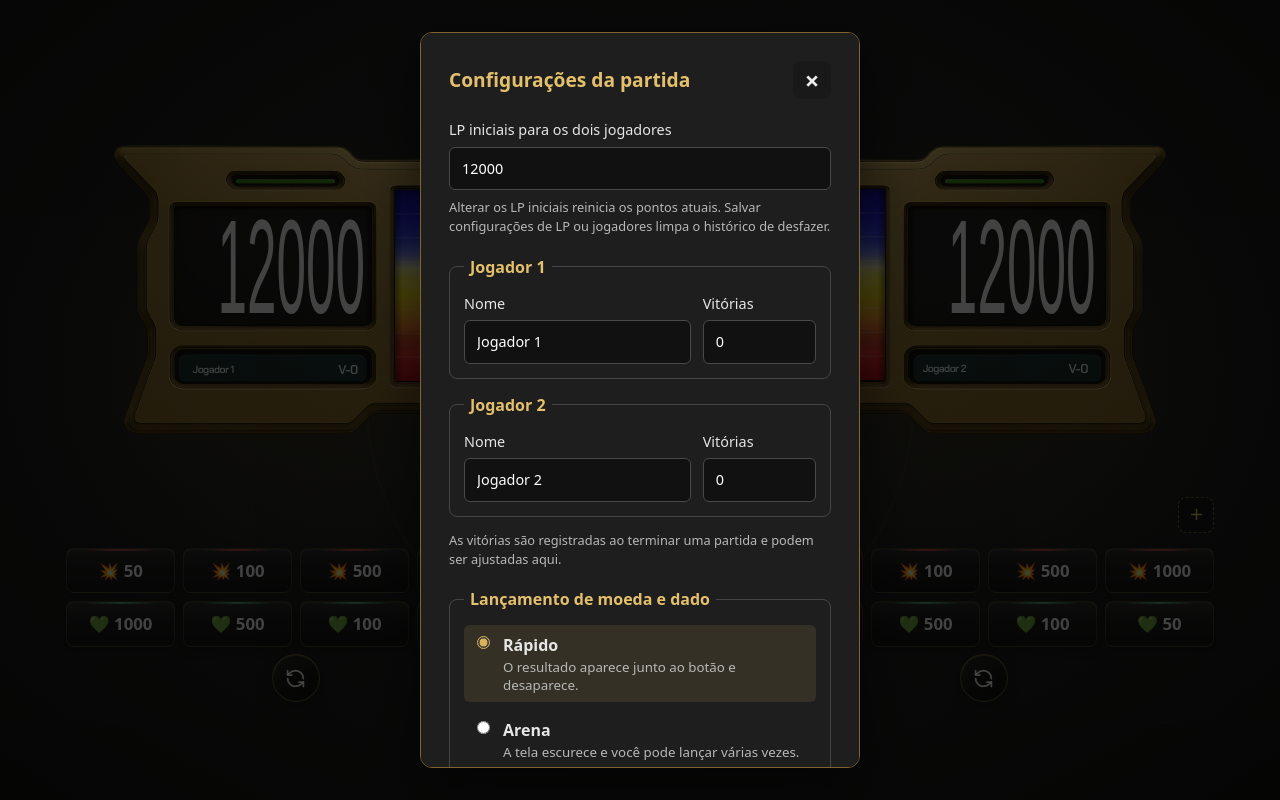
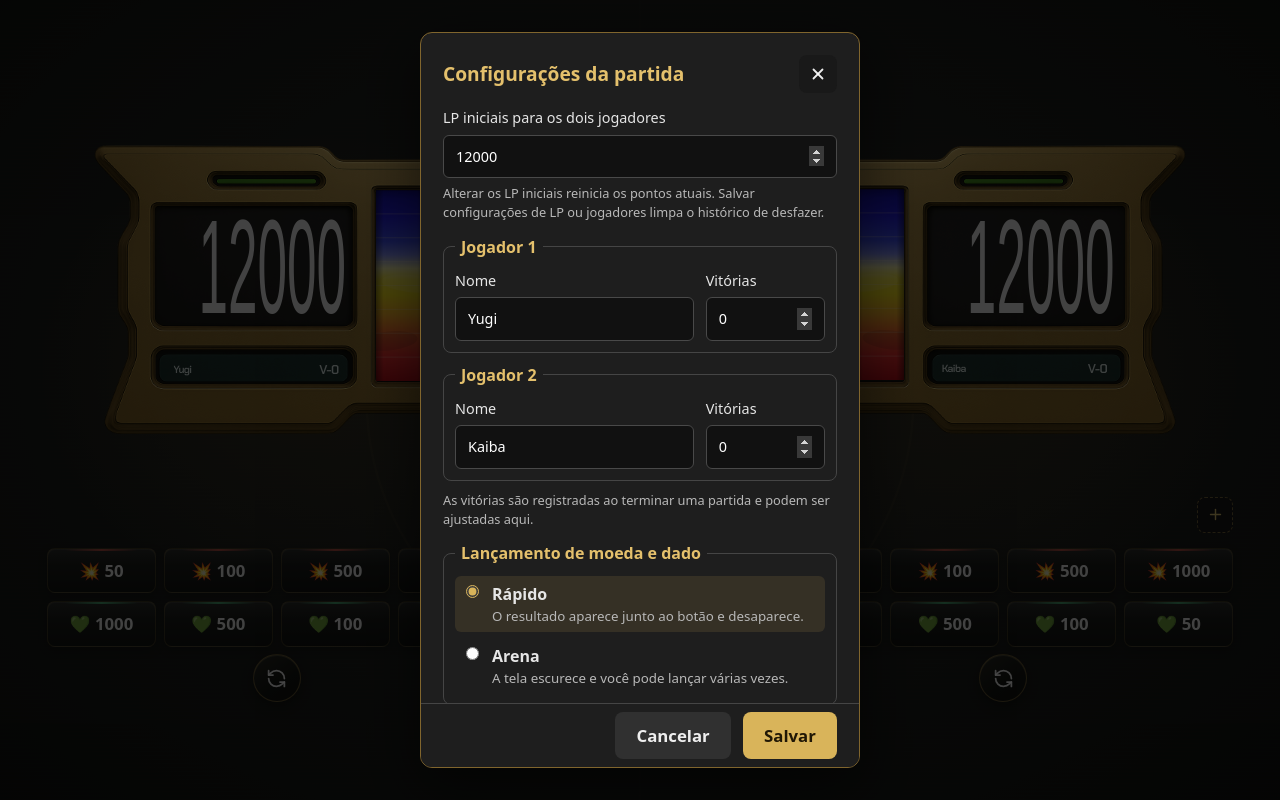
Before and after one commit to sillasHead/yugioh-lp, a React (Vite) app: page / in a window 1280 px wide. Both pictures are taken after a click on the button 640 px from the left and 508 px from the top of the page. Built offline with nearby package versions, Linux system fonts and the light colour scheme; a web font is replaced by a local one.

Commit message:
Ajusta responsividade e modal de configuracoes

```diff
--- a/src/App.css
+++ b/src/App.css
@@ -3,7 +3,7 @@
 #root {
   min-height: 100svh;
   width: 100%;
-  padding: clamp(16px, 3vw, 48px);
+  padding: 0;
   background-color: #141613;
   background-image:
     radial-gradient(ellipse 27% 38% at 24% 46%, rgb(197 151 62 / 12%), transparent 78%),
@@ -12,6 +12,20 @@
     linear-gradient(90deg, transparent 49.95%, rgb(207 171 99 / 5%) 50%, transparent 50.05%),
     repeating-linear-gradient(0deg, rgb(255 255 255 / 0.35%) 0 1px, transparent 1px 4px),
     radial-gradient(ellipse at 50% 45%, #292b27 0%, #1d1f1c 58%, #111310 100%);
+}
+
+@media (min-width: 901px) {
+  #root {
+    height: 100svh;
+    overflow: clip;
+    padding: 0;
+  }
+}
+
+@media (min-width: 601px) {
+  body {
+    overflow: clip;
+  }
 }
 
 .container {
@@ -23,6 +37,19 @@
   gap: clamp(16px, 3vw, 52px);
 }
 
+@media (min-width: 901px) {
+  .container {
+    height: 100svh;
+    min-height: 0;
+  }
+}
+
+@media (min-width: 1200px) {
+  :root {
+    --counter-size: clamp(240px, min(40vw, 62svh), 560px);
+  }
+}
+
 .bungee-spice-regular {
   font-family: 'Bungee Spice', sans-serif;
   font-weight: 400;
@@ -31,7 +58,7 @@
 
 @media (max-width: 900px) {
   #root {
-    padding: 16px;
+    padding: 8px;
   }
 
   .container {
@@ -40,9 +67,23 @@
   }
 }
 
+@media (min-width: 601px) and (max-width: 900px) {
+  #root {
+    height: 100svh;
+    overflow: clip;
+  }
+
+  .container {
+    height: calc(100svh - 16px);
+    min-height: 0;
+  }
+}
+
 @media (max-width: 600px) {
   #root {
     min-height: 100svh;
+    height: auto;
+    overflow: visible;
     padding: max(12px, env(safe-area-inset-top)) 12px
       max(12px, env(safe-area-inset-bottom));
     background-image:
--- a/src/App.tsx
+++ b/src/App.tsx
@@ -6,8 +6,8 @@ import { CounterBoardProvider } from './hooks/CounterBoard'
 import type { Player } from './types/life-provider'
 
 const players: Player[] = [
-  { id: 'player-1', name: 'Jogador 1', initialLifePoints: 12000 },
-  { id: 'player-2', name: 'Jogador 2', initialLifePoints: 12000 },
+  { id: 'player-1', name: 'Yugi', initialLifePoints: 12000 },
+  { id: 'player-2', name: 'Kaiba', initialLifePoints: 12000 },
 ]
 
 function App() {
--- a/src/components/GameActions/index.tsx
+++ b/src/components/GameActions/index.tsx
@@ -164,8 +164,8 @@ export function GameActions({ players }: Props) {
             aria-hidden="true"
           >
             <span className={`coin ${rollResult.value === 0 ? 'is-face' : 'is-tail'}`}>
-              <img className="coin-front" src={ArenaFace} alt="" />
-              <img className="coin-back" src={ArenaTail} alt="" />
+              <img className="coin-front" src={ArenaFace} alt="" draggable={false} />
+              <img className="coin-back" src={ArenaTail} alt="" draggable={false} />
             </span>
           </span>
         )}
@@ -175,7 +175,7 @@ export function GameActions({ players }: Props) {
           aria-label="Lançar moeda"
           onClick={handleCoinToss}
         >
-          <img src={CoinToss} alt="" />
+          <img src={CoinToss} alt="" draggable={false} />
         </button>
       </div>
 
@@ -221,6 +221,7 @@ export function GameActions({ players }: Props) {
             src={diceImages[rollResult.value]}
             alt=""
             aria-hidden="true"
+            draggable={false}
           />
         )}
         <button
@@ -229,7 +230,7 @@ export function GameActions({ players }: Props) {
           aria-label="Lançar dado"
           onClick={handleDiceRoll}
         >
-          <img src={Dice} alt="" />
+          <img src={Dice} alt="" draggable={false} />
         </button>
       </div>
 
@@ -263,8 +264,8 @@ export function GameActions({ players }: Props) {
                     aria-label={`Moeda: ${rollResult.value === 0 ? 'heads' : 'tails'}. Lançar novamente`}
                     onClick={(event) => { event.stopPropagation(); handleCoinToss() }}>
                     <span className={`coin ${rollResult.value === 0 ? 'is-face' : 'is-tail'}`}>
-                      <img className="coin-front" src={ArenaFace} alt="" />
-                      <img className="coin-back" src={ArenaTail} alt="" />
+                      <img className="coin-front" src={ArenaFace} alt="" draggable={false} />
+                      <img className="coin-back" src={ArenaTail} alt="" draggable={false} />
                     </span>
                   </button>
               ) : (
--- a/src/components/GameSettings/index.tsx
+++ b/src/components/GameSettings/index.tsx
@@ -1,5 +1,6 @@
 import { useState } from 'react'
 import type { FormEvent } from 'react'
+import { X } from 'lucide-react'
 import { useGameLife } from '../../hooks/LifeContext'
 import type { GameSettings } from '../../types/life-provider'
 import './style.css'
@@ -76,10 +77,11 @@ export function GameSettings({ playerIds, onClose }: Props) {
       }}
     >
       <form className="settings-panel" onSubmit={submit}>
+        <div className="settings-body">
           <div className="settings-heading">
             <h2>Configurações da partida</h2>
             <button type="button" className="settings-close" onClick={onClose}>
-            <span aria-hidden="true">×</span>
+              <X size={18} strokeWidth={2.4} aria-hidden="true" />
             </button>
           </div>
 
@@ -87,8 +89,8 @@ export function GameSettings({ playerIds, onClose }: Props) {
             LP iniciais para os dois jogadores
             <input
               type="number"
-            min="1"
-            step="1"
+              min="1000"
+              step="1000"
               value={draft.initialLifePoints}
               onChange={(event) =>
                 setDraft((current) => ({
@@ -153,8 +155,10 @@ export function GameSettings({ playerIds, onClose }: Props) {
               <span><strong>Arena</strong><small>A tela escurece e você pode lançar várias vezes.</small></span>
             </label>
           </fieldset>
+        </div>
+        <div className="settings-footer">
           {error && <p className="settings-error">{error}</p>}
-        <div className="settings-footer">
+          <div className="settings-footer-actions">
             <button type="button" className="settings-cancel" onClick={onClose}>
               Cancelar
             </button>
@@ -162,6 +166,7 @@ export function GameSettings({ playerIds, onClose }: Props) {
               Salvar
             </button>
           </div>
+        </div>
       </form>
     </div>
   )
--- a/src/components/GameSettings/style.css
+++ b/src/components/GameSettings/style.css
@@ -9,10 +9,12 @@
 }
 
 .settings-panel {
+  display: flex;
+  flex-direction: column;
   width: min(100%, 440px);
   max-height: 92svh;
-  overflow: auto;
-  padding: clamp(18px, 4vw, 28px);
+  max-height: min(92dvh, calc(100dvh - 32px));
+  overflow: hidden;
   border: 1px solid #80652d;
   border-radius: 12px;
   background: #1e1e1e;
@@ -20,8 +22,35 @@
   text-align: left;
 }
 
+.settings-body {
+  min-height: 0;
+  overflow-y: auto;
+  overscroll-behavior: contain;
+  padding: clamp(16px, 3vw, 22px);
+  scrollbar-color: rgb(143 116 59 / 72%) transparent;
+  scrollbar-width: thin;
+}
+
+.settings-body::-webkit-scrollbar {
+  width: 6px;
+}
+
+.settings-body::-webkit-scrollbar-track {
+  background: transparent;
+}
+
+.settings-body::-webkit-scrollbar-thumb {
+  border: 1px solid #1e1e1e;
+  border-radius: 999px;
+  background: linear-gradient(180deg, #806a3d, #59482b);
+}
+
+.settings-body::-webkit-scrollbar-thumb:hover {
+  background: linear-gradient(180deg, #a1874e, #756039);
+}
+
 .settings-heading,
-.settings-footer {
+.settings-footer-actions {
   display: flex;
   align-items: center;
   gap: 12px;
@@ -29,7 +58,7 @@
 
 .settings-heading {
   justify-content: space-between;
-  margin-bottom: 20px;
+  margin-bottom: 14px;
 }
 
 .settings-heading h2 {
@@ -47,6 +76,10 @@
   padding: 6px;
   font-size: 1.6rem;
   line-height: 1;
+}
+
+.settings-close svg {
+  display: block;
 }
 
 .settings-field {
@@ -70,8 +103,18 @@
   background: #111;
 }
 
+.settings-field input[type='number'] {
+  color-scheme: dark;
+  accent-color: #d9b45a;
+}
+
+.settings-field input[type='number']::-webkit-inner-spin-button,
+.settings-field input[type='number']::-webkit-outer-spin-button {
+  opacity: 0.82;
+}
+
 .settings-note {
-  margin: 8px 0 18px;
+  margin: 6px 0 12px;
   color: #b8b8b8;
   font-size: 0.8rem;
 }
@@ -81,8 +124,8 @@
   grid-template-columns: minmax(0, 2fr) minmax(0, 1fr);
   align-items: end;
   gap: 12px;
-  margin: 14px 0;
-  padding: 14px;
+  margin: 10px 0;
+  padding: 11px;
   border: 1px solid #454545;
   border-radius: 8px;
 }
@@ -95,9 +138,9 @@
 
 .settings-roll-mode {
   display: grid;
-  gap: 8px;
-  margin: 14px 0;
-  padding: 14px;
+  gap: 6px;
+  margin: 10px 0;
+  padding: 11px;
   border: 1px solid #454545;
   border-radius: 8px;
 }
@@ -112,7 +155,7 @@
   display: flex;
   align-items: flex-start;
   gap: 10px;
-  padding: 8px;
+  padding: 6px;
   border-radius: 6px;
   color: #e6e6e6;
   cursor: pointer;
@@ -127,8 +170,16 @@
 .settings-roll-mode small { color: #b8b8b8; line-height: 1.3; }
 
 .settings-footer {
+  flex: none;
+  display: grid;
+  gap: 6px;
+  padding: 8px clamp(16px, 3vw, 22px) calc(8px + env(safe-area-inset-bottom));
+  border-top: 1px solid #454545;
+  background: #1e1e1e;
+}
+
+.settings-footer-actions {
   justify-content: flex-end;
-  margin-top: 20px;
 }
 
 .settings-cancel {
@@ -145,6 +196,7 @@
 }
 
 .settings-error {
+  margin: 0;
   color: #ff8585;
   font-size: 0.85rem;
 }
--- a/src/components/LifeCounter/skins/gx/index.tsx
+++ b/src/components/LifeCounter/skins/gx/index.tsx
@@ -63,7 +63,7 @@ export function GxCounter({
 
   return (
     <div className="gx-counter" style={{ transform: `scaleX(${scaleX})` }}>
-      <img className="gx-counter-art" src={gauge} alt="" />
+      <img className="gx-counter-art" src={gauge} alt="" draggable={false} />
       <div
         className={`gx-counter-score bungee-spice-regular${displayedValue === 'win' ? ' is-win' : displayedValue === 'loser' ? ' is-loser' : ''}`}
         style={
--- a/src/hooks/LifeProvider.tsx
+++ b/src/hooks/LifeProvider.tsx
@@ -33,10 +33,15 @@ function normalizeProfile(value: unknown, fallbackName: string): PlayerProfile {
   }
 
   const candidate = value as Partial<PlayerProfile>
+  const candidateName =
+    typeof candidate.name === 'string' ? candidate.name.trim() : ''
+  const isLegacyDefault =
+    candidateName === 'Jogador 1' || candidateName === 'Jogador 2'
+
   return {
     name:
-      typeof candidate.name === 'string' && candidate.name.trim()
-        ? candidate.name.trim().slice(0, 24)
+      candidateName && !isLegacyDefault
+        ? candidateName.slice(0, 24)
         : fallbackName,
     wins:
       typeof candidate.wins === 'number' &&
--- a/src/index.css
+++ b/src/index.css
@@ -28,6 +28,20 @@ body,
 body {
   min-height: 100svh;
   user-select: none;
+  -webkit-user-select: none;
+}
+
+img {
+  user-select: none;
+  -webkit-user-select: none;
+  -webkit-user-drag: none;
+  -webkit-touch-callout: none;
+}
+
+input,
+textarea {
+  user-select: text;
+  -webkit-user-select: text;
 }
 
 button {
@@ -40,6 +54,9 @@ button {
   font-weight: 600;
   background: #191919;
   cursor: pointer;
+  user-select: none;
+  -webkit-user-select: none;
+  -webkit-tap-highlight-color: transparent;
   transition: background-color 160ms ease, border-color 160ms ease,
     transform 120ms ease;
 }
```
Lines whose indentation alone changed are shown as unchanged.
